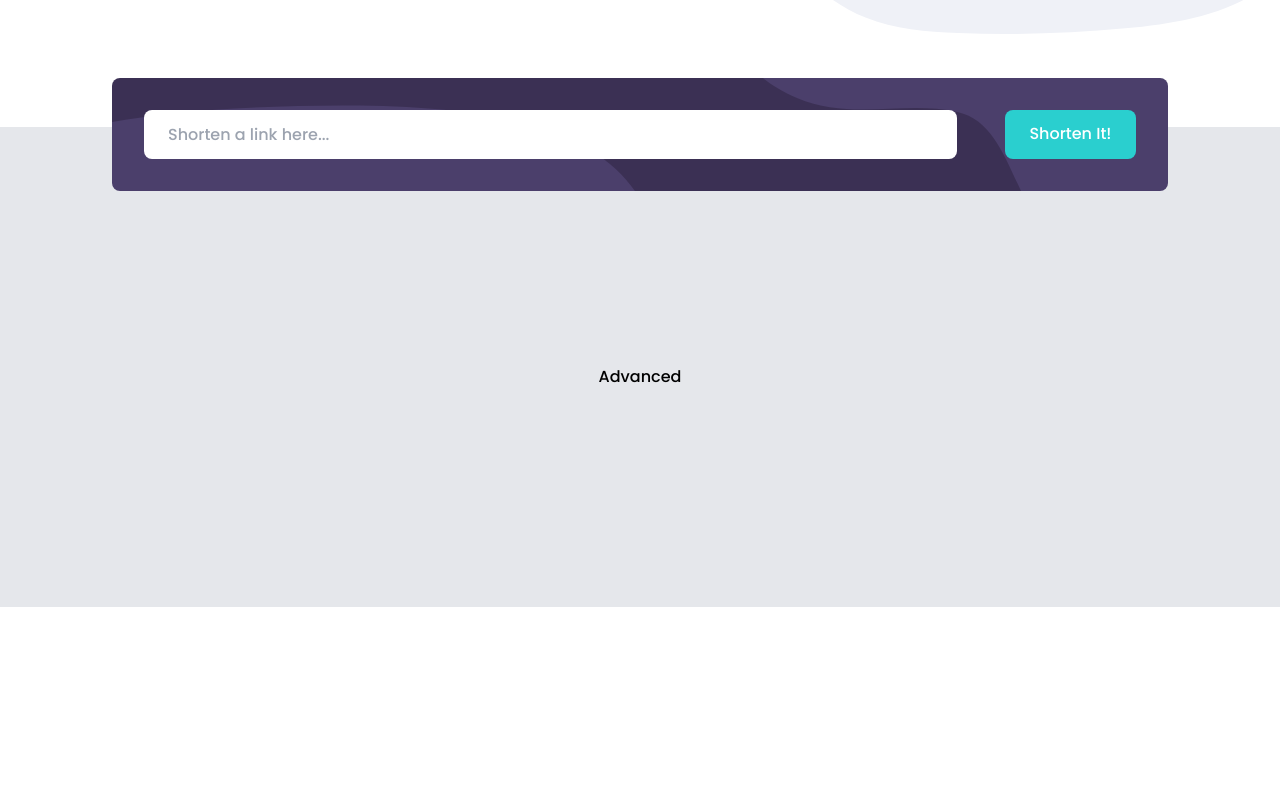
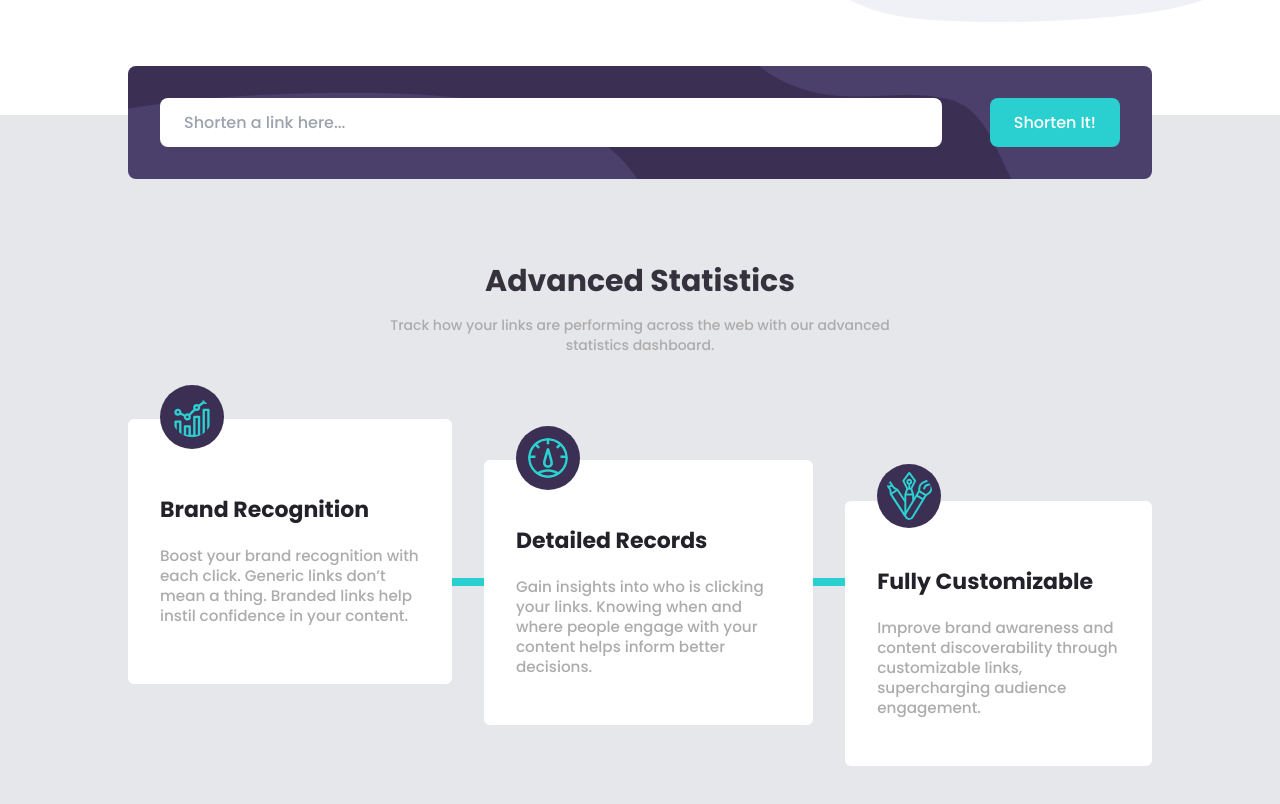
Before and after one commit to Shurrd/shrtcode, a Next.js app: page / in a window 1280 px wide. Shown: the part 550-1354 px from the top of the page. Before the commit the page ends 1157 px from the top, so only its background shows below. Built offline with nearby package versions, Linux system fonts and the light colour scheme.

Commit message:
advanced done

```diff
--- a/components/Advanced.tsx
+++ b/components/Advanced.tsx
@@ -2,8 +2,60 @@ import React from "react";
 
 const Advanced = () => {
   return (
-    <section className="bg-gray-200 -mx-28 flex flex-col items-center justify-center pt-5 h-[60vh]">
-      Advanced
+    <section className="bg-gray-200 -mx-32 px-32 flex flex-col items-center pt-5 pb-40">
+      <div className="text-center mt-32">
+        <p className="text-[#35323e] text-2xl md:text-3xl font-bold">
+          Advanced Statistics
+        </p>
+        <p className="text-[#adabab] mt-4 text-sm lg:max-w-lg max-w-xs">
+          Track how your links are performing across the web with our advanced
+          statistics dashboard.
+        </p>
+      </div>
+      <div className="md:flex-row flex flex-col lg:gap-8 md:gap-3 gap-20 mt-16 relative feature">
+        <div className="bg-white xl:pb-12 lg:pb-6 pb-12 pt-14 lg:pt-16 md:px-5 px-8 lg:px-8 rounded-md text-center md:text-start relative flex flex-col justify-center items-center md:items-start z-10">
+          <img
+            src="/icon-brand-recognition.svg"
+            alt=""
+            className="absolute top-[-13%] lg:top-[-13%] md:top-[-8%] bg-[#3b3054] px-3 py-3 rounded-full"
+          />
+          <p className="text-[22px] lg:text-[22px] text-[#232129] font-bold">
+            Brand Recognition
+          </p>
+          <p className="text-[#adabab] lg:text-[0.95rem] text-[0.95rem] md:text-sm mt-5">
+            Boost your brand recognition with each click. Generic links don’t
+            mean a thing. Branded links help instil confidence in your content.
+          </p>
+        </div>
+        <div className="bg-white xl:pb-12 lg:pb-6 pb-12 pt-14 lg:pt-16 md:px-5 px-8 lg:px-8 rounded-md text-center md:text-start relative md:mb-[-4%] md:mt-[4%] mb-0 mt-0 flex flex-col justify-center items-center md:items-start z-10">
+          <img
+            src="/icon-detailed-records.svg"
+            alt=""
+            className="absolute top-[-13%] lg:top-[-13%] md:top-[-8%] bg-[#3b3054] px-3 py-3 rounded-full"
+          />
+          <p className="text-[22px] text-[#232129] font-bold">
+            Detailed Records
+          </p>
+          <p className="text-[#adabab] lg:text-[0.95rem] text-[0.95rem] mt-5 md:text-sm">
+            Gain insights into who is clicking your links. Knowing when and
+            where people engage with your content helps inform better decisions.
+          </p>
+        </div>
+        <div className="bg-white xl:pb-12 lg:pb-6 pb-12 pt-14 lg:pt-16 md:px-5 px-8 lg:px-8 rounded-md text-center md:text-start relative md:mb-[-8%] md:mt-[8%] mb-0 mt-0 flex flex-col justify-center items-center md:items-start z-10">
+          <img
+            src="/icon-fully-customizable.svg"
+            alt=""
+            className="absolute top-[-14%] lg:top-[-14%] md:top-[-8%] lg:left-auto bg-[#3b3054] px-2 py-2 rounded-full"
+          />
+          <p className="text-[22px] text-[#232129] font-bold">
+            Fully Customizable
+          </p>
+          <p className="text-[#adabab] lg:text-[0.95rem] text-[0.95rem] md:text-sm mt-5">
+            Improve brand awareness and content discoverability through
+            customizable links, supercharging audience engagement.
+          </p>
+        </div>
+      </div>
     </section>
   );
 };
--- a/components/Hero.tsx
+++ b/components/Hero.tsx
@@ -3,11 +3,11 @@ import React from "react";
 const Hero = () => {
   return (
     <section className="mt-10 flex flex-col gap-7 md:gap-0 md:flex-row items-center justify-between">
-      <div className="flex flex-col gap-3 lg:pr-16 text-center md:text-start items-center md:items-start">
+      <div className="flex flex-col gap-3 lg:pr-12 text-center md:text-start items-center md:items-start">
         <p className="text-4xl md:text-5xl lg:text-6xl font-bold leading-[1.25] lg:leading-[1.25] md:leading-[1.25] text-[#35323e]">
           More than just shorter links
         </p>
-        <p className="text-[#bfbfbf] md:pr-8">
+        <p className="text-[#949292] md:pr-16">
           Build your brand’s recognition and get detailed insights on how your
           links are performing.
         </p>
@@ -15,7 +15,7 @@ const Hero = () => {
           Get Started
         </p>
       </div>
-      <div className="w-[850px] sm:pl-0 pl-56 sm:w-full h-[350px] md:h-[250px] sm:h-full md:w-[800px] lg:w-full lg:h-full md:order-last order-first md:-mr-56 xl:-mr-44 lg:-mr-36">
+      <div className="w-[850px] sm:pl-0 pl-56 sm:w-full h-[350px] md:h-[250px] sm:h-full md:w-[800px] lg:w-full lg:h-full md:order-last order-first md:-mr-32 xl:-mr-44 lg:-mr-44">
         <img
           src="/illustration-working.svg"
           alt=""
--- a/pages/index.tsx
+++ b/pages/index.tsx
@@ -11,7 +11,7 @@ const Home: NextPage = () => {
       <Head>
         <title>Shortly - Shorten your URLs</title>
       </Head>
-      <div className="md:px-28 px-10 overflow-x-hidden">
+      <div className="md:px-16 lg:px-32 px-10 overflow-x-hidden">
         <Navbar />
         <Hero />
         <Search />
--- a/styles/globals.css
+++ b/styles/globals.css
@@ -7,3 +7,23 @@
 body {
   font-family: "Poppins", sans-serif;
 }
+
+.feature::after {
+  content: "";
+  position: absolute;
+  top: 60%;
+  left: 30%;
+  width: 50%;
+  height: 0.5rem;
+  background-color: #2acfcf;
+}
+
+@media screen and (max-width: 768px) {
+  .feature::after {
+    left: 49%;
+    top: 20%;
+    height: 30rem;
+    width: 0.5rem;
+    background-color: #2acfcf;
+  }
+}
```
